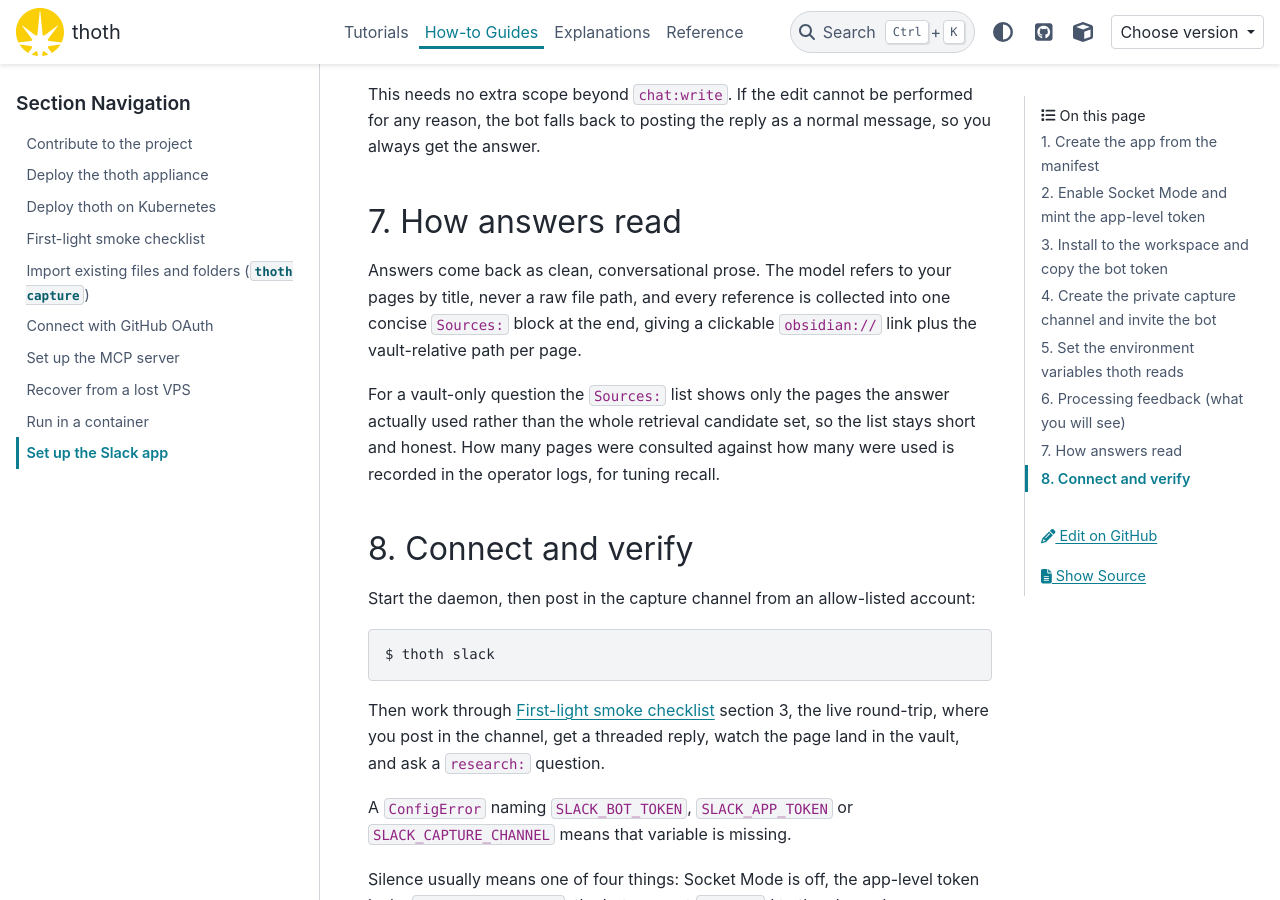
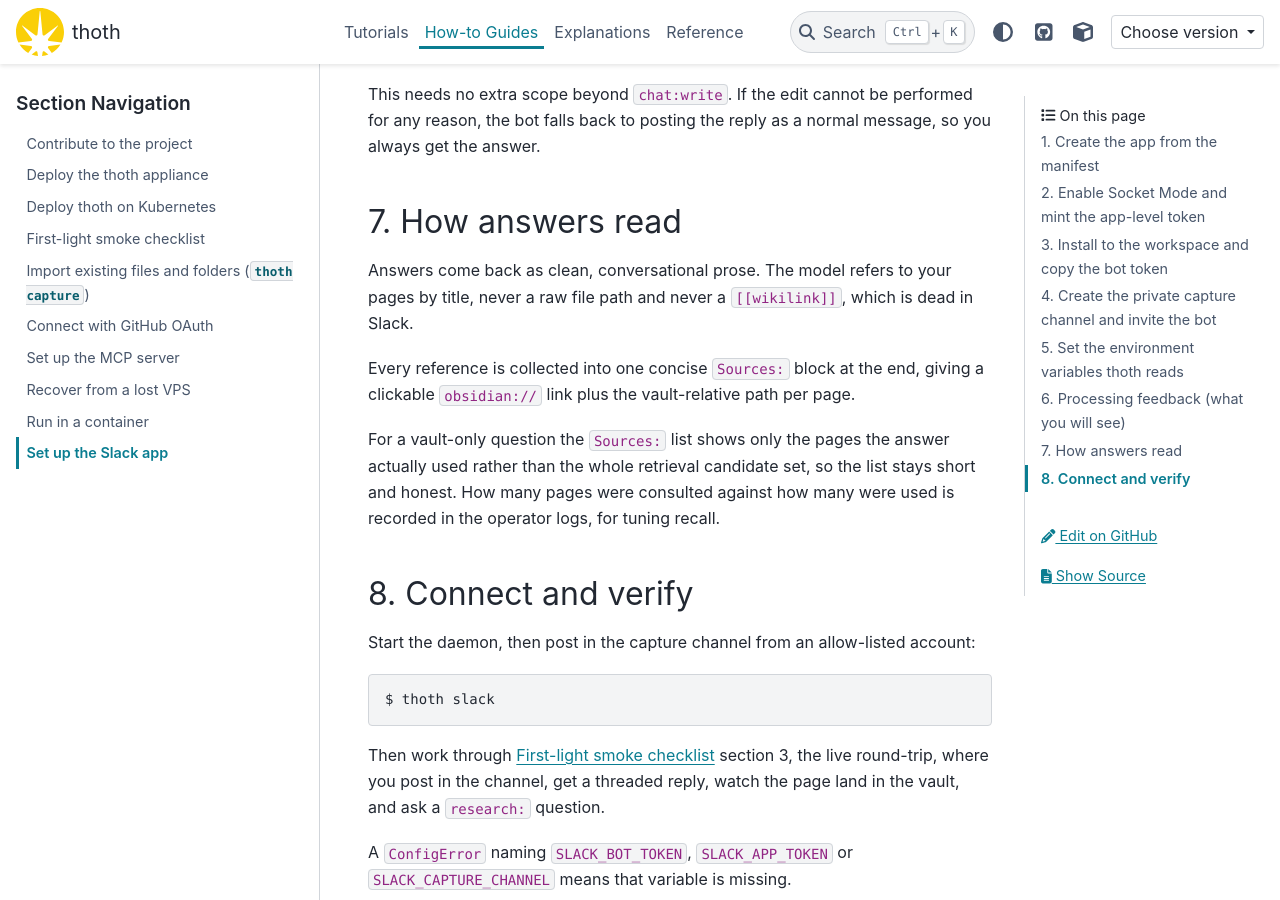
Before and after one commit to gilesknap/thoth, a Sphinx documentation site: the page built from docs/how-to/slack-setup.md, in a window 1280 px wide and 900 px high, scrolled down 5683 px. Built offline with Sphinx 7.4.7 and the PyData theme 0.15.4, drawn with Linux system fonts in a browser that asks for light colours; pages that are not in the unit, such as notebooks, are missing from menus; the version number could not be read and is left out.

Commit message:
docs: restore the wikilink caveat and split one long paragraph
The voice pass dropped the note that an answer never cites a
[[wikilink]], which is dead in Slack, and left one four-sentence
paragraph in ADR 0011.

Co-Authored-By: Claude Opus 5 (1M context) <noreply@anthropic.com>
Claude-Session: https://claude.ai/code/session_01EHuHZAwJTYnhEspHbQvDs5

```diff
--- a/docs/how-to/slack-setup.md
+++ b/docs/how-to/slack-setup.md
@@ -156,7 +156,9 @@ This needs no extra scope beyond `chat:write`. If the edit cannot be performed f
 
 ## 7. How answers read
 
-Answers come back as clean, conversational prose. The model refers to your pages by title, never a raw file path, and every reference is collected into one concise `Sources:` block at the end, giving a clickable `obsidian://` link plus the vault-relative path per page.
+Answers come back as clean, conversational prose. The model refers to your pages by title, never a raw file path and never a `[[wikilink]]`, which is dead in Slack.
+
+Every reference is collected into one concise `Sources:` block at the end, giving a clickable `obsidian://` link plus the vault-relative path per page.
 
 For a vault-only question the `Sources:` list shows only the pages the answer actually used rather than the whole retrieval candidate set, so the list stays short and honest. How many pages were consulted against how many were used is recorded in the operator logs, for tuning recall.
 
```
Also changed, not shown: docs/explanations/decisions/0011-mcp-http-transport-and-tiered-auth.md (+3 -1 lines).
